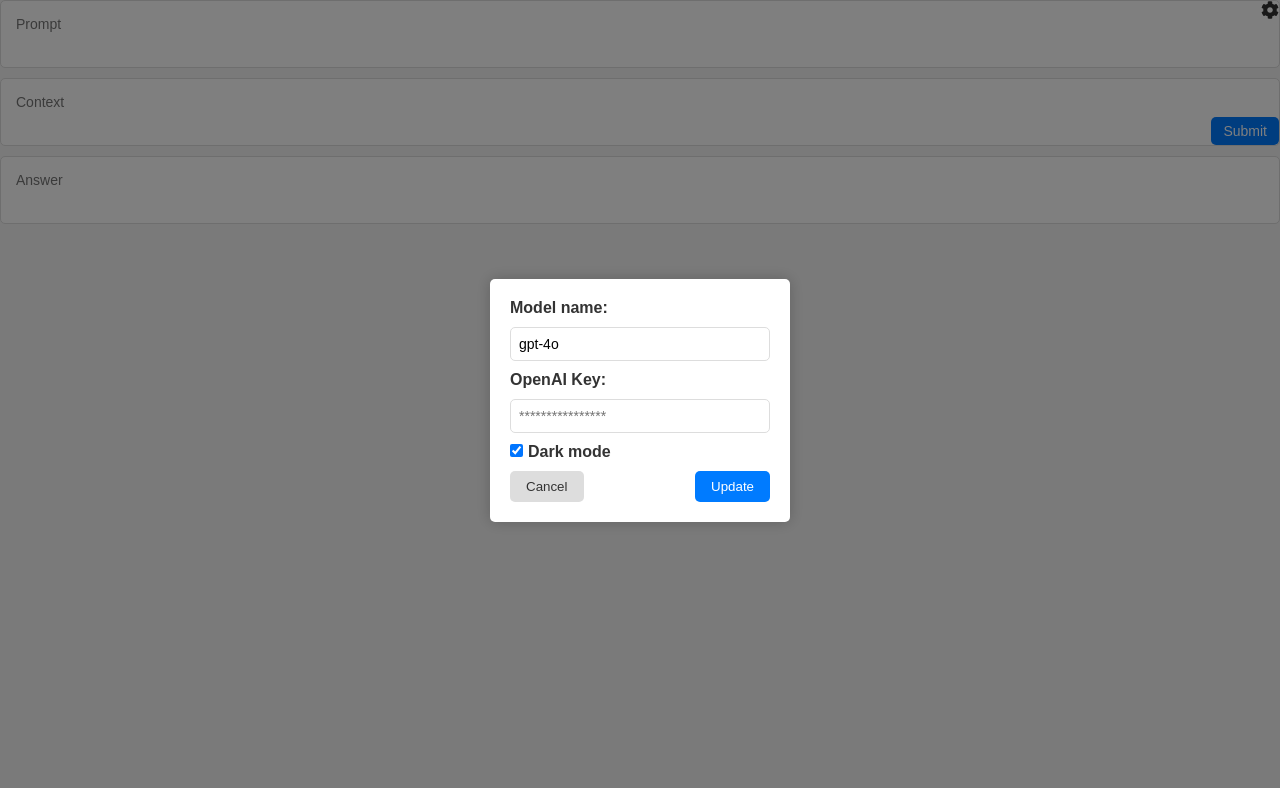
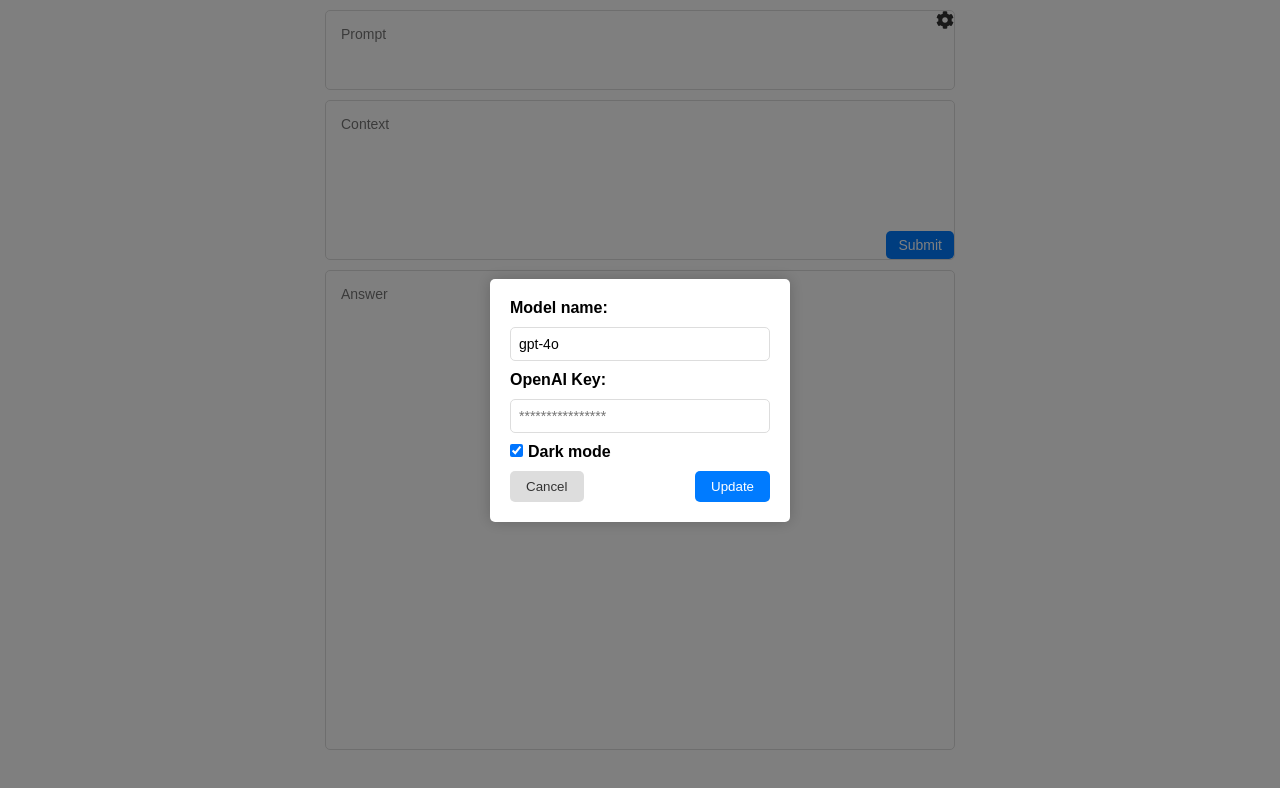
Before and after one commit to oleksii-pi/pipad, a React (Create React App) app: page / in a window 1280 px wide. Shown: the top 788 px of the page. Built offline with nearby package versions, Linux system fonts and the light colour scheme.

Commit message:
Fix layouts

```diff
--- a/src/App.tsx
+++ b/src/App.tsx
@@ -14,15 +14,15 @@ const App: React.FC = () => {
   }, []);
 
   return (
-    <div className="container">
+    <div className="app">
       {settingsOpen && <SettingsDialog onUpdate={() => setSettingsOpen(false)} />}
-      <div className="left-pane" />
-      <div className="center-pane">
+      <div className="left-panel" />
+      <div className="center-panel">
         <BoxPrompt />
         <BoxContext />
         <BoxAnswer />
       </div>
-      <div className="right-pane" />
+      <div className="right-panel" />
     </div>
   );
 };
--- a/src/components/BoxAnswer.tsx
+++ b/src/components/BoxAnswer.tsx
@@ -5,7 +5,7 @@ export const BoxAnswer: React.FC = () => {
   const [answer, setAnswer] = useState('');
 
   return (
-    <div id="answerBox" style={{ height: '100%' }}>
+    <div id="answerBox" >
       <textarea
         id="answerTextArea"
         placeholder="Answer"
--- a/src/styles/globalStyles.css
+++ b/src/styles/globalStyles.css
@@ -7,30 +7,30 @@
 
 body {
   font-family: Arial, sans-serif;
-  background-color: #f5f5f5;
-  color: #333;
+  background-color: #fff;
+  height: 100vh;
+  overflow: hidden;
 }
 
-/* Layout Styling */
 .app {
   display: flex;
-  height: 100vh;
-  width: 100vw;
+  height: 100%;
+  width: 100%;
 }
 
 /* Left and Right Panels */
 .left-panel,
 .right-panel {
-  background-color: #e0e0e0;
   height: 100%;
-  width: 25%;
+  flex: 0.5;
 }
 
 .center-panel {
-  width: 50%;
   display: flex;
   flex-direction: column;
   padding: 10px;
+  max-width: 700px;
+  flex: 1;
 }
 
 /* Box Styling */
@@ -44,6 +44,17 @@ body {
   background-color: #fff;
   padding: 10px;
   overflow: hidden;
+}
+#promptBox {
+  height: 10vh; /* Approximately 2 lines */
+}
+
+#contextBox {
+  height: 20vh; /* Approximately 10 lines */
+}
+
+#answerBox {
+  height: 60vh; /* Rest of the space */
 }
 
 /* Text Areas */
```
